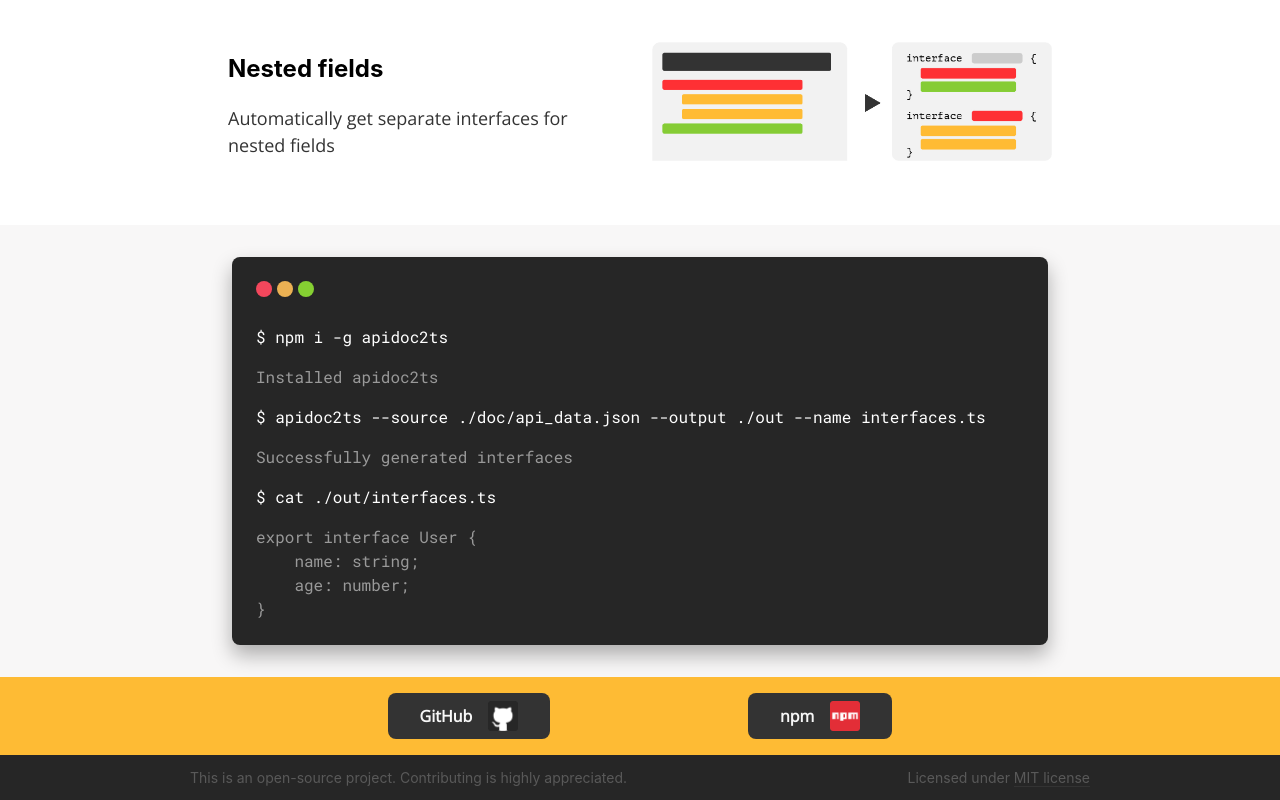
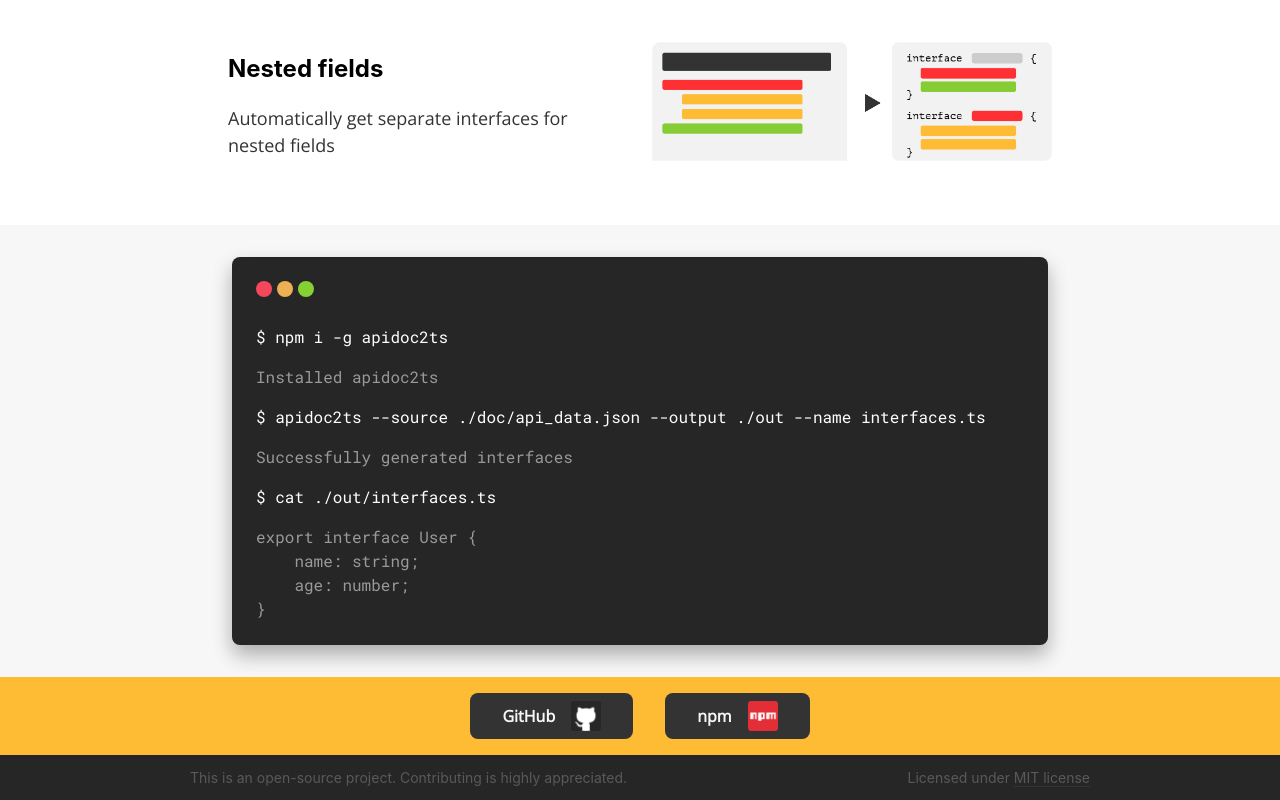
Before and after one commit to fluix/apidoc2ts, a React (Create React App) app in the folder site/: page / in a window 1280 px wide. Shown: the part 1533-2333 px from the top of the page. Built offline with nearby package versions, Linux system fonts and the light colour scheme.

Commit message:
IE 11 fixes

```diff
--- a/site/package.json
+++ b/site/package.json
@@ -32,9 +32,7 @@
       "not op_mini all"
     ],
     "development": [
-      "last 1 chrome version",
-      "last 1 firefox version",
-      "last 1 safari version"
+      "last 1 version"
     ]
   },
   "devDependencies": {
--- a/site/src/components/buttons-group/buttons-group.scss
+++ b/site/src/components/buttons-group/buttons-group.scss
@@ -6,6 +6,10 @@
 
     .content-wrapper {
         display: flex;
-        justify-content: space-evenly;
+        justify-content: center;
+    }
+
+    .link-button + .link-button {
+        margin-left: 32px;
     }
 }
--- a/site/src/components/title/title.scss
+++ b/site/src/components/title/title.scss
@@ -3,6 +3,7 @@
 @import "../../breakpoints";
 
 .title {
+    position: relative;
     padding: 96px 0;
     background-color: $main-dark;
 
@@ -49,6 +50,7 @@
 
     &__image {
         width: 550px;
+        flex: 0 0 auto;
 
         @include for-desktop-big {
             width: 500px;
@@ -60,6 +62,11 @@
 
         @include for-tablet {
             position: absolute;
+            top: 0;
+            right: 0;
+            bottom: 0;
+            left: 0;
+            margin: auto;
             opacity: 0.1;
             width: 450px;
         }
--- a/site/src/index.tsx
+++ b/site/src/index.tsx
@@ -1,4 +1,6 @@
 import React from "react";
+import "react-app-polyfill/ie11";
+import "react-app-polyfill/stable";
 import {hydrate, render} from "react-dom";
 import App from "./App";
 import "./index.scss";
```
